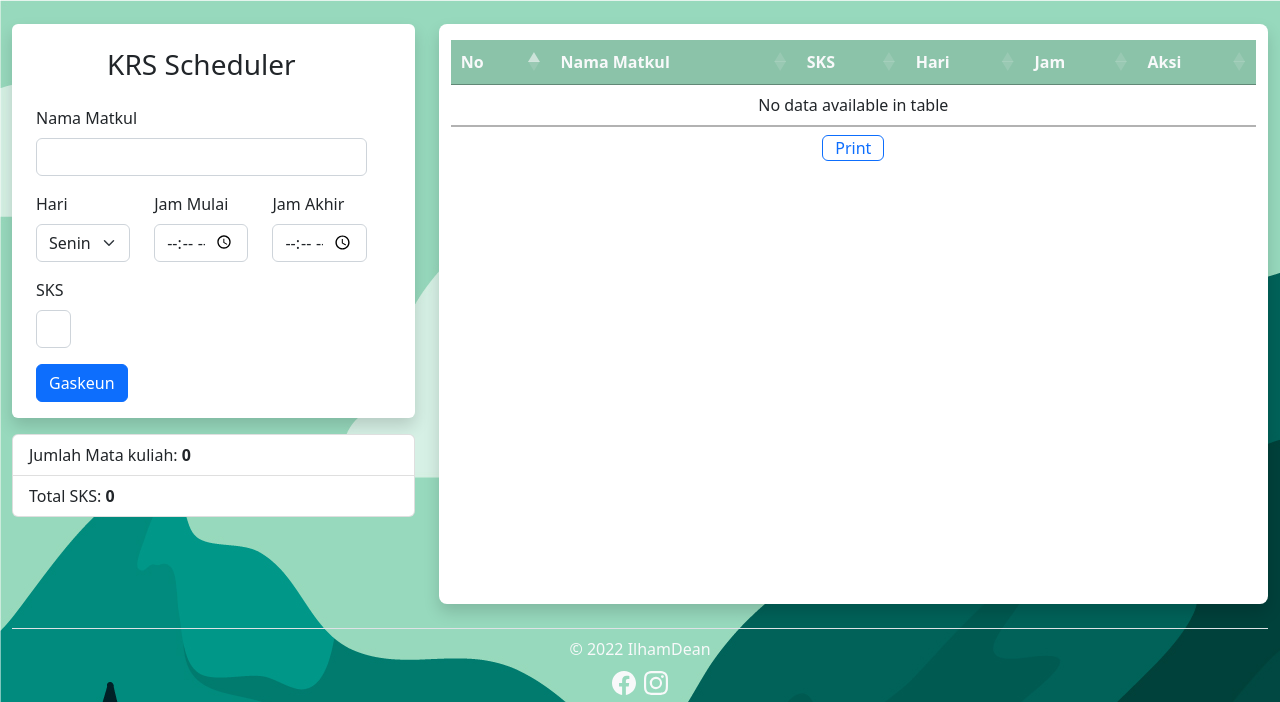
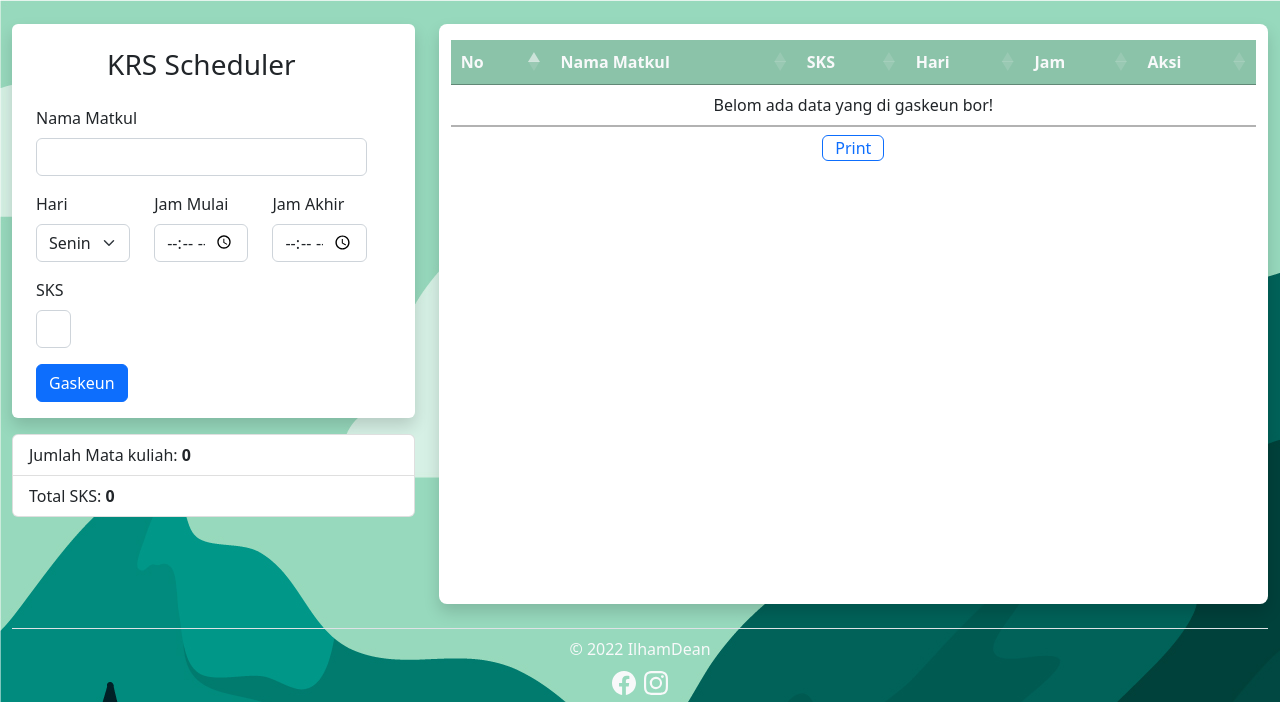
Before and after one commit to dean131/krs-tool-jquery, a Flask app: page / in a window 1280 px wide. Shown: the top 702 px of the page. Run offline with Flask 2, Linux system fonts and the light colour scheme; some libraries are stand-ins or nearby versions.

Commit message:
make css file

```diff
--- /dev/null
+++ b/static/css/custom.css
@@ -0,0 +1,4 @@
+body {
+    background-image: url('../img/bgbd.jpg');
+    background-size: auto;
+}
--- a/static/logic.js
+++ b/static/js/custom.js
@@ -51,6 +51,9 @@ $(document).ready(function() {
             "paging": false,
             "searching": false,
             "info": false,
+            "language": {
+                "emptyTable": "Belom ada data yang di gaskeun bor!"
+            }
         });
     }
 
--- a/templates/index.html
+++ b/templates/index.html
@@ -7,8 +7,9 @@
     <title>KRS Scheduler</title>
     <link href="https://cdn.jsdelivr.net/npm/bootstrap@5.2.0-beta1/dist/css/bootstrap.min.css" rel="stylesheet" integrity="sha384-0evHe/X+R7YkIZDRvuzKMRqM+OrBnVFBL6DOitfPri4tjfHxaWutUpFmBp4vmVor" crossorigin="anonymous">
     <link rel="stylesheet" type="text/css" href="https://cdn.datatables.net/v/bs5/dt-1.12.1/datatables.min.css"/>
+    <link rel="stylesheet" href="{{ url_for('static', filename='css/custom.css') }}">
 </head>
-<body style="background-image: url('static/bgbd.jpg');">
+<body>
     <div class="container-fluid mt-4">
         <div class="row">
             <!-- FORM -->
@@ -159,6 +160,6 @@
     <script src="https://cdn.jsdelivr.net/npm/bootstrap@5.2.0-beta1/dist/js/bootstrap.bundle.min.js" integrity="sha384-pprn3073KE6tl6bjs2QrFaJGz5/SUsLqktiwsUTF55Jfv3qYSDhgCecCxMW52nD2" crossorigin="anonymous"></script>
     <script src="https://code.jquery.com/jquery-3.6.0.js" integrity="sha256-H+K7U5CnXl1h5ywQfKtSj8PCmoN9aaq30gDh27Xc0jk=" crossorigin="anonymous"></script>
     <script type="text/javascript" src="https://cdn.datatables.net/v/bs5/dt-1.12.1/datatables.min.js"></script>
-    <script src="/static/logic.js"></script>
+    <script src="/static/js/custom.js"></script>
 </body>
 </html>
```
Also changed, not shown: static/img/bgbd.jpg (renamed from static/bgbd.jpg).
